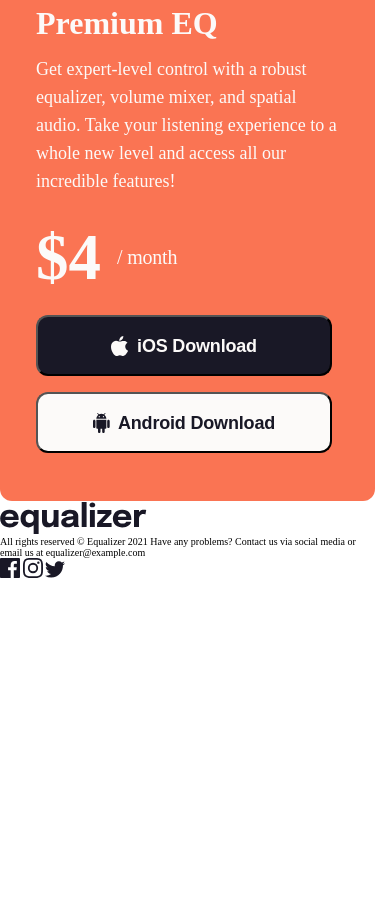
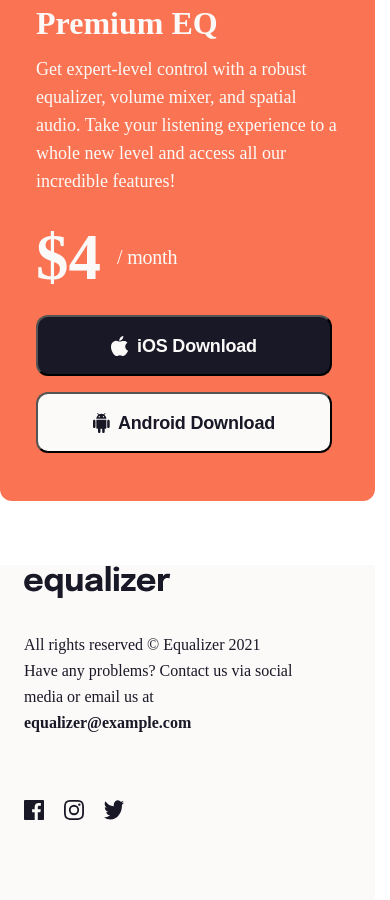
Before and after one commit to Baqari-Fruidze/Equalizer-landing-page, a plain HTML site: page index.html in a window 390 px wide. Shown: the part 1024-1924 px from the top of the page. Before the commit the page ends 1604 px from the top, so only its background shows below. Drawn offline with Linux system fonts and the light colour scheme.

Commit message:
mobile version done

```diff
--- a/index.html
+++ b/index.html
@@ -61,20 +61,23 @@
           />Android Download
         </button>
       </div>
-      <div>
-        <footer>
-          <img src="./assets/logo.svg" alt="equalizer" />
-        </footer>
-        <p>
-          All rights reserved © Equalizer 2021 Have any problems? Contact us via
-          social media or email us at equalizer@example.com
-        </p>
-        <div>
+      <footer class="footer-mobile">
+        <div class="equalizer-bottom-div">
+          <img class="equalizer-img" src="./assets/logo.svg" alt="equalizer" />
+
+          <p class="footer-p">
+            All rights reserved © Equalizer 2021 Have any problems? Contact us
+            via social media or email us at
+            <span class="footer-span">equalizer@example.com</span>
+          </p>
+        </div>
+
+        <div class="icons-div">
           <img src="./assets/icon-facebook.svg" alt="facebook logo" />
           <img src="./assets/icon-instagram.svg" alt="instagram logo" />
           <img src="./assets/icon-twitter.svg" alt="twitter logo" />
         </div>
-      </div>
+      </footer>
     </div>
   </body>
 </html>
--- a/style.css
+++ b/style.css
@@ -132,3 +132,33 @@ body {
   align-items: center;
   justify-content: center;
 }
+.footer-mobile {
+  background: #fcfaf9;
+  margin-top: 6.4rem;
+  padding: 0 2.4rem 8rem 2.4rem;
+}
+.equalizer-bottom-div {
+}
+.equalizer-img {
+  fill: #191826;
+  margin-bottom: 3.2rem;
+}
+.footer-p {
+  color: #191826;
+  font-size: 16px;
+  font-weight: 400;
+  line-height: 26px; /* 162.5% */
+  width: 34ch;
+}
+.footer-span {
+  color: #191826;
+  font-size: 16px;
+  font-weight: 700;
+  line-height: 26px;
+}
+.icons-div {
+  display: flex;
+  width: 10rem;
+  margin-top: 6.4rem;
+  justify-content: space-between;
+}
```
